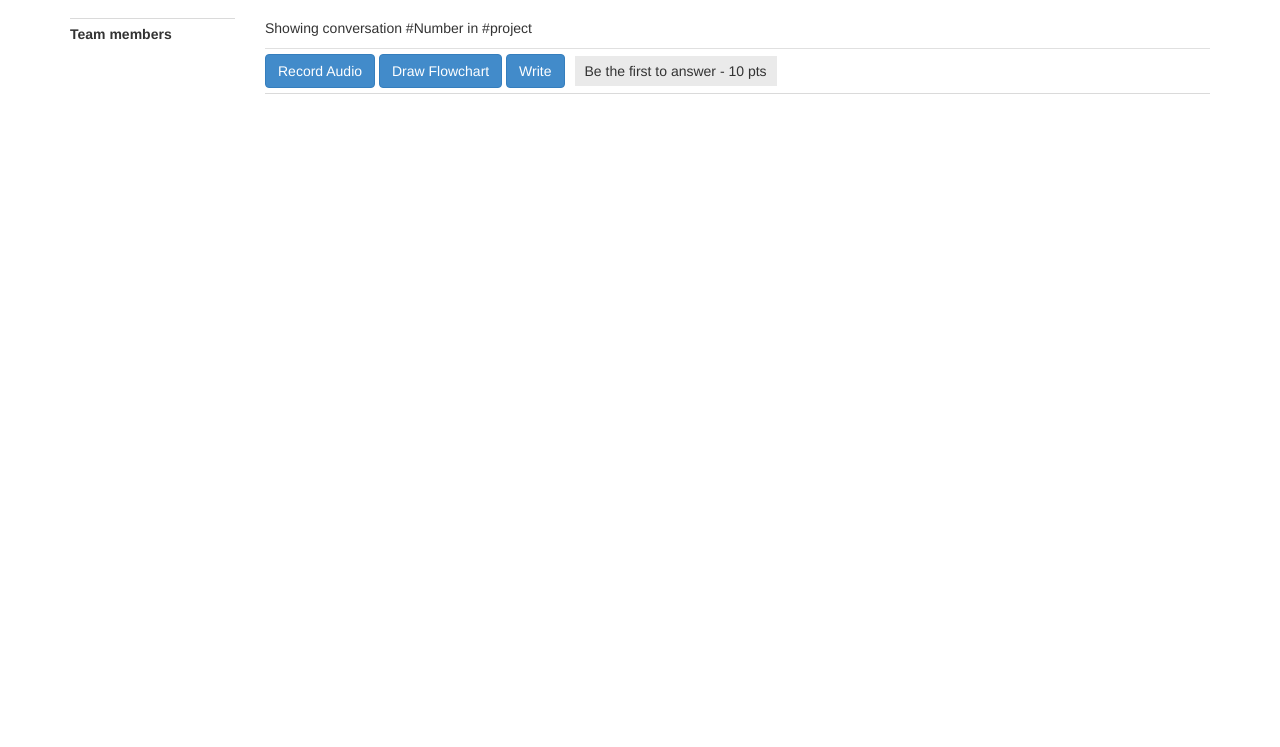
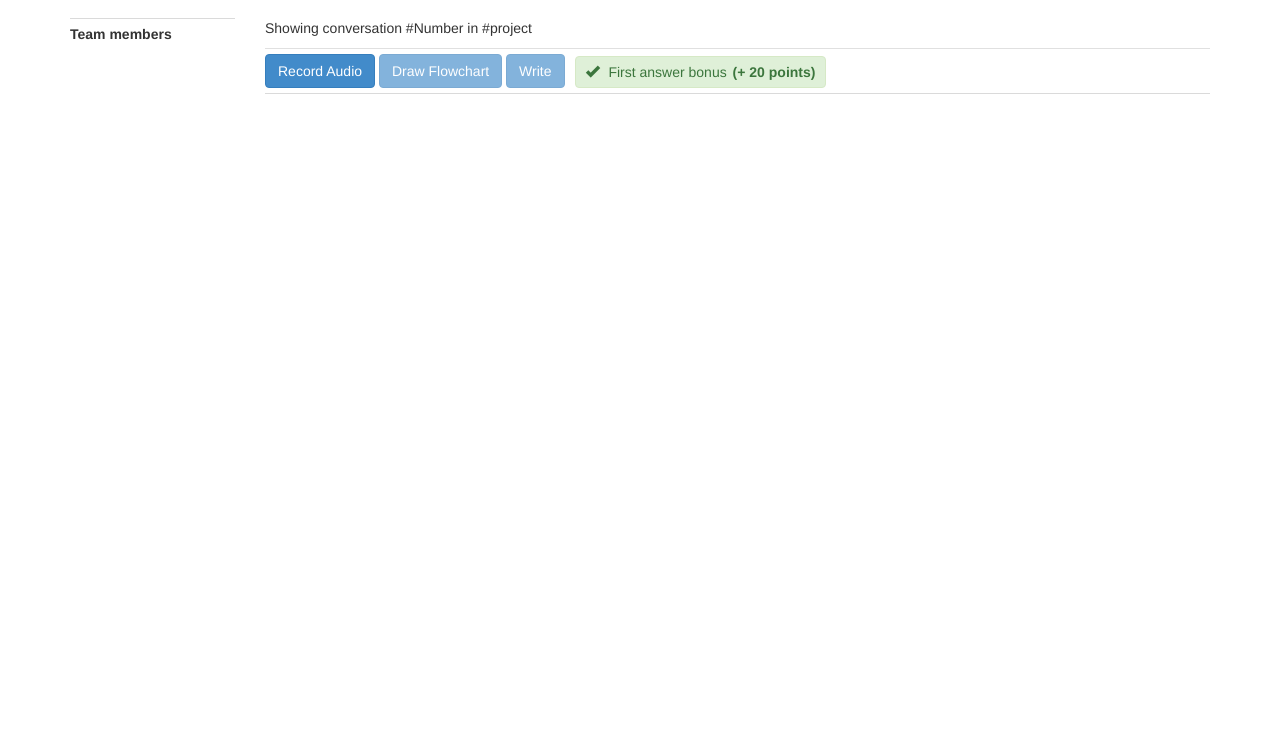
Before and after one commit to ryansukale/QuoDocs, a website: page public/topic.html in a window 1280 px wide. Shown: the part 53-800 px from the top of the page. Drawn offline with Linux system fonts and the light colour scheme; no server answers.

Commit message:
Made the first answer bonus more promiment

```diff
--- a/public/css/topic.css
+++ b/public/css/topic.css
@@ -47,7 +47,8 @@
 
 .messages .prompt-first{
     padding: 5px 10px;
-    background-color: #eaeaea;
+    /*background-color: #eaeaea;*/
+		margin-bottom: 0px;
     padding: 1;
 }
 
--- a/public/topic.html
+++ b/public/topic.html
@@ -118,13 +118,15 @@
 					<div class="actions-panel clearfix mt-10 pt-5">
 						<div class="action-prompts pull-left">
 							<div class="btn btn-primary record-prompt">Record Audio</div>
-							<div class="btn btn-primary draw-options">Draw Flowchart</div>
-							<div class="btn btn-primary write-options">Write</div>
+							<div class="btn btn-primary draw-options disabled">Draw Flowchart</div>
+							<div class="btn btn-primary write-options disabled">Write</div>
 						</div>
 
 						<div class="messages pull-left mt-2 ml-10">
-							<div class="prompt-first">
-								<span>Be the first to answer - 10 pts</span>
+							<div class="prompt-first alert alert-success">
+								<span class="glyphicon glyphicon-ok"></span>
+								<span class="ml-5">First answer bonus</span>
+								<span class="b ml-2">(+ 20 points)</span>
 							</div>
 						</div>
 
```
Also changed, not shown: public/home.html (+1 -1 lines).
